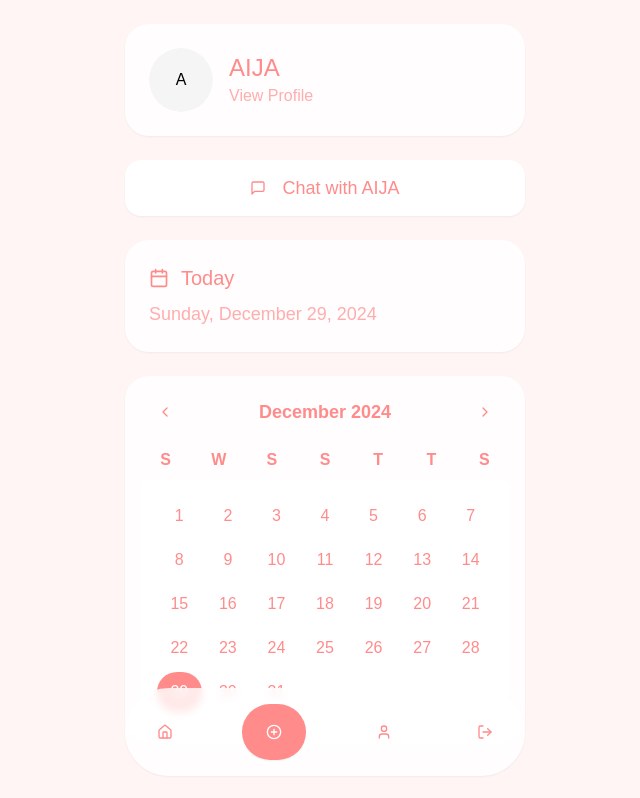
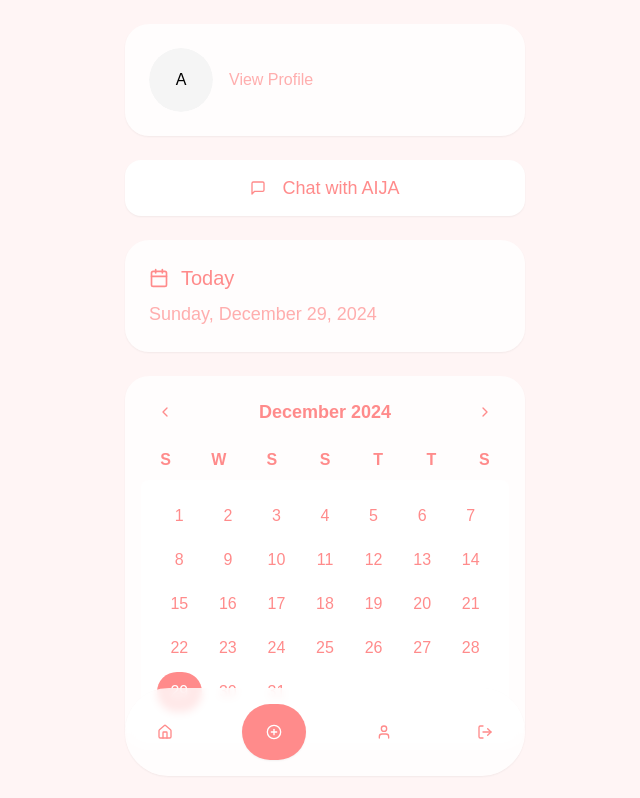
Before and after one commit to cezro/AIJA, a Next.js app: page /screens/Home in a window 1280 px wide. Shown: the whole page, without its empty margins (315-955 px from the left). Built offline with nearby package versions, Linux system fonts and the light colour scheme; no server answers.

Commit message:
[Fix] Username in Home

```diff
--- a/app/screens/Home/page.tsx
+++ b/app/screens/Home/page.tsx
@@ -68,7 +68,9 @@ export default function Home() {
                 <AvatarFallback>A</AvatarFallback>
               </Avatar>
               <div>
-                <h1 className="text-2xl font-medium text-[#FF8B8B]">AIJA</h1>
+                <h1 className="text-2xl font-medium text-[#FF8B8B]">
+                  {user?.name}
+                </h1>
                 <p className="text-[#FF8B8B]/70">View Profile</p>
               </div>
             </div>
```
